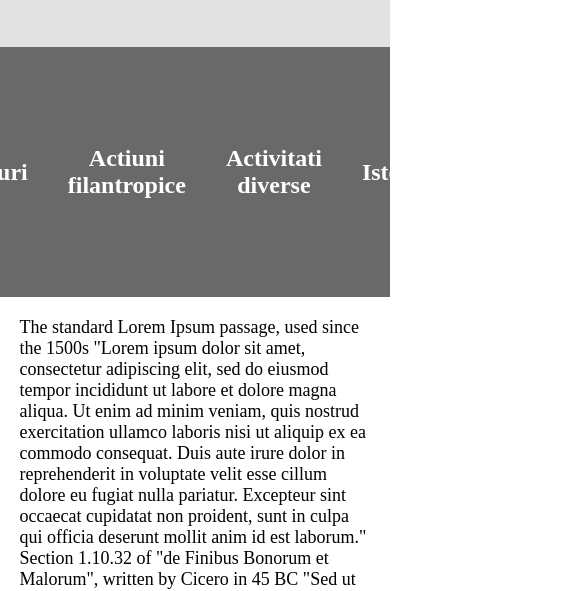
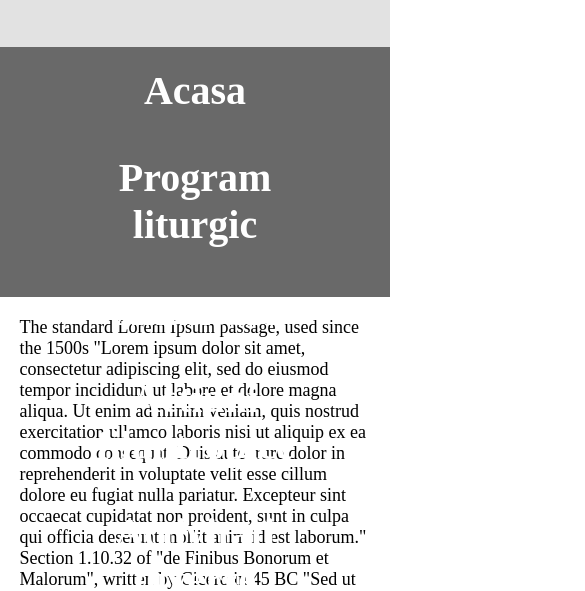
Before and after one commit to teoobogg/parohia-islaz-site, a plain HTML site: page index.html in a window 390 px wide. Shown: the part 253-844 px from the top of the page, 585 px wide, since content can reach past the window. Drawn offline with Linux system fonts and the light colour scheme; a script that the page names is missing; a web font is replaced by a local one.

Commit message:
Header Navigator optimized for mobile

```diff
--- a/styles/header.css
+++ b/styles/header.css
@@ -17,21 +17,7 @@
     object-fit:cover;
   }
 
-  @media (max-width:1000px)
-  {
-    .main-header{
-      height:300px;
-    }
 
-    .main-header-logo{
-      height:200px;
-    }
-
-    .header-nav{
-      height:250px;
-      font-size:24px;
-    }
-  }
 
   .main-header-title{
     font-size:300%;
@@ -64,3 +50,20 @@
     color: rgb(139, 139, 139);
     cursor:pointer;
   }
+
+  @media (max-width:1000px)
+  {
+    .main-header{
+      height:300px;
+    }
+
+    .main-header-logo{
+      height:200px;
+    }
+
+    .header-nav{
+      height:250px;
+      font-size:40px;
+      flex-wrap: wrap;
+    }
+  }
```
